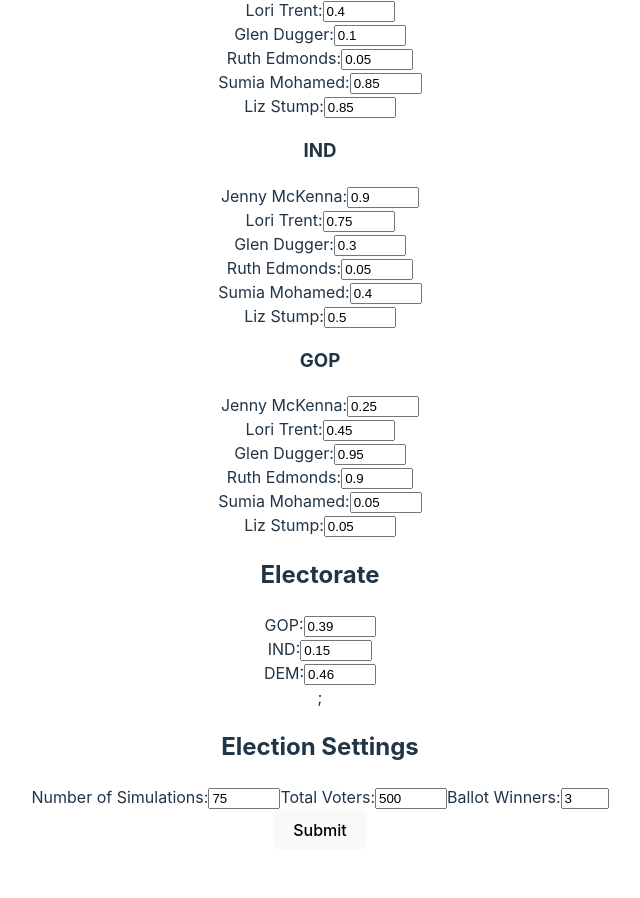
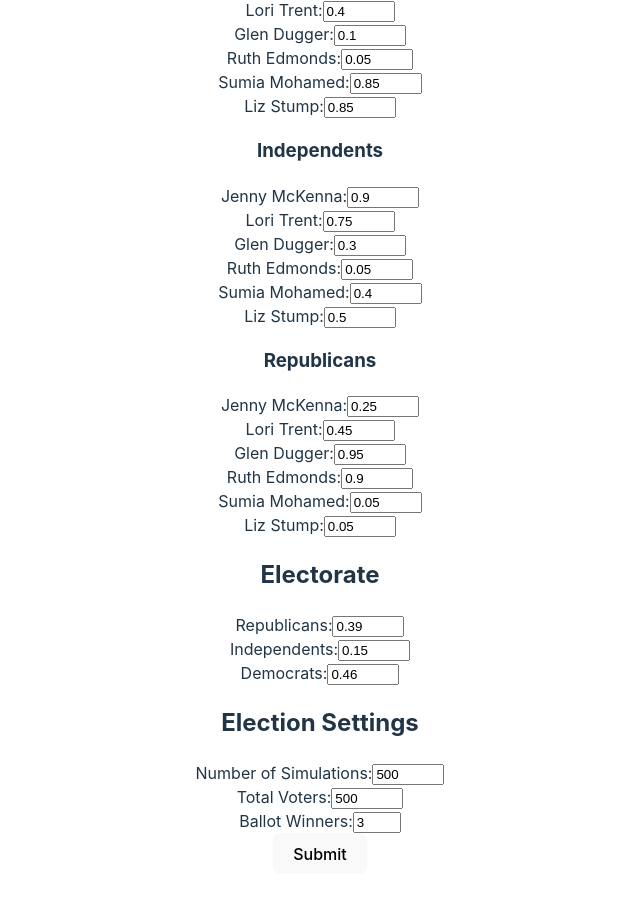
Before and after one commit to sxflynn/electionsim, a React (Vite) app in the folder frontend/: page / in a window 1280 px wide. Shown: the part 478-1376 px from the top of the page, without its empty margins (320-960 px from the left). Built offline with nearby package versions, Linux system fonts and the light colour scheme.

Commit message:
More component changes

```diff
--- a/frontend/src/App.jsx
+++ b/frontend/src/App.jsx
@@ -13,13 +13,15 @@ function App() {
 
     const [response, setResponse] = useState(null);
 
+    const [isSubmitted, setIsSubmitted] = useState(false);
+
     const handleSubmit = async (event) => {
       event.preventDefault();
     //   const apiUrl = process.env.REACT_APP_API_URL || 'http://127.0.0.1:8000'; this breaks the fetch
 
       try {
         // const response = await fetch(`${apiUrl}/election`, { for setting environment variable
-          const response = await fetch('http://127.0.0.1:8000/election', {
+          const response = await fetch('http://10.0.0.132:8000/election', {
               method: 'POST',
               headers: {
                   'Content-Type': 'application/json'
@@ -30,6 +32,7 @@ function App() {
           const responseData = await response.json();
           setResponse(responseData);
           console.log('Successful fetch');
+          setIsSubmitted(true);
       } catch (error) {
           console.error('Error making POST request:', error);
       }
@@ -56,10 +59,11 @@ function App() {
     });
   };
 
+//   Rendering Logic
     return (
         <>
             <h1>UA Election Predictor</h1>
-
+            {!isSubmitted ? (
             <form onSubmit={handleSubmit}>
                 <h2>Candidates</h2>
 
@@ -74,7 +78,7 @@ function App() {
                     />
 
             {/* ElectorateInput component */}
-                <ElectorateInput data={data} setData={setData}/>;
+                <ElectorateInput data={data} setData={setData}/>
 
             {/* ElectionSettingsInput component */}
                 <ElectionSettingsInput
@@ -85,10 +89,13 @@ function App() {
 
                 <button type="submit">Submit</button>
             </form>
-
-            {/* ResponseSection component */}
+            ) : (
+            // ResponseSection component
+            <>
             {response && <ResponseSection responseData={response} />}
-
+            <button onClick={() => setIsSubmitted(false)}>New form</button>
+            </>
+            )}
         </>
     );
 }
--- a/frontend/src/ElectionSettingsInput.jsx
+++ b/frontend/src/ElectionSettingsInput.jsx
@@ -3,7 +3,7 @@ function ElectionSettingsInput({ data, updateNestedObject, maxBallotWinners }) {
     return (
       <div>
         <h2>Election Settings</h2>
-        <>
+        <div>
         <NumberInput
           label="Number of Simulations"
           value={data.electionSettings.numOfSims}
@@ -11,7 +11,7 @@ function ElectionSettingsInput({ data, updateNestedObject, maxBallotWinners }) {
           max = {1000}
           onChange={(e) => updateNestedObject(['electionSettings', 'numOfSims'], parseInt(e.target.value, 10))}
         />
-        </>
+        </div>
         <>
         <NumberInput
           label="Total Voters"
@@ -21,7 +21,7 @@ function ElectionSettingsInput({ data, updateNestedObject, maxBallotWinners }) {
           onChange={(e) => updateNestedObject(['electionSettings', 'totalVoters'], parseInt(e.target.value, 10))}
         />
         </>
-        <>
+        <div>
         <NumberInput
           label="Ballot Winners"
           value={data.electionSettings.ballotWinners}
@@ -29,7 +29,7 @@ function ElectionSettingsInput({ data, updateNestedObject, maxBallotWinners }) {
           max = {maxBallotWinners}
           onChange={(e) => updateNestedObject(['electionSettings', 'ballotWinners'], parseInt(e.target.value, 10))}
         />
-        </>
+        </div>
       </div>
     );
   }
--- a/frontend/src/ResponseSection.jsx
+++ b/frontend/src/ResponseSection.jsx
@@ -1,7 +1,9 @@
 function ResponseSection({ responseData }) {
+    // const [showDetails, setShowDetails] = useState(false);
+
     return (
         <div className="response-section">
-            <h2>Simulation Results</h2>
+            <h2>Prediction Results</h2>
 
             <p><strong>Datetime:</strong> {responseData.datetime}</p>
 
@@ -24,36 +26,6 @@ function ResponseSection({ responseData }) {
                     ))}
                 </tbody>
             </table>
-
-            <h3>Voter Profiles</h3>
-            {Object.entries(responseData.voterProfiles).map(([party, profiles]) => (
-                <div key={party}>
-                    <h4>{party}</h4>
-                    <ul>
-                        {Object.entries(profiles).map(([candidate, value]) => (
-                            <li key={candidate}>
-                                {candidate}: {value.toFixed(2)}
-                            </li>
-                        ))}
-                    </ul>
-                </div>
-            ))}
-
-            <h3>Electorate</h3>
-            <ul>
-                {Object.entries(responseData.electorate).map(([party, value]) => (
-                    <li key={party}>
-                        {party}: {value.toFixed(2)}
-                    </li>
-                ))}
-            </ul>
-
-            <h3>Election Settings</h3>
-            <ul>
-                <li>Number of Simulations: {responseData.electionSettings.numOfSims}</li>
-                <li>Total Voters: {responseData.electionSettings.totalVoters}</li>
-                <li>Ballot Winners: {responseData.electionSettings.ballotWinners}</li>
-            </ul>
         </div>
     );
 }
--- a/frontend/src/config.json
+++ b/frontend/src/config.json
@@ -8,17 +8,17 @@
         "Liz Stump"
     ],
     "voterProfiles":{
-        "DEM":{"Jenny McKenna": 0.60, "Lori Trent": 0.40, "Glen Dugger":0.10, "Ruth Edmonds":0.05, "Sumia Mohamed":0.85, "Liz Stump":0.85},
-        "IND":{"Jenny McKenna": 0.90, "Lori Trent": 0.75, "Glen Dugger":0.30, "Ruth Edmonds":0.05, "Sumia Mohamed":0.40, "Liz Stump":0.50},
-        "GOP":{"Jenny McKenna": 0.25, "Lori Trent": 0.45, "Glen Dugger":0.95, "Ruth Edmonds":0.90, "Sumia Mohamed":0.05, "Liz Stump":0.05}
+        "Democrats":{"Jenny McKenna": 0.60, "Lori Trent": 0.40, "Glen Dugger":0.10, "Ruth Edmonds":0.05, "Sumia Mohamed":0.85, "Liz Stump":0.85},
+        "Independents":{"Jenny McKenna": 0.90, "Lori Trent": 0.75, "Glen Dugger":0.30, "Ruth Edmonds":0.05, "Sumia Mohamed":0.40, "Liz Stump":0.50},
+        "Republicans":{"Jenny McKenna": 0.25, "Lori Trent": 0.45, "Glen Dugger":0.95, "Ruth Edmonds":0.90, "Sumia Mohamed":0.05, "Liz Stump":0.05}
     },
     "electorate":{
-        "GOP":0.39,
-        "IND":0.15,
-        "DEM":0.46
+        "Republicans":0.39,
+        "Independents":0.15,
+        "Democrats":0.46
     },
     "electionSettings":{
-        "numOfSims": 75,
+        "numOfSims": 500,
         "totalVoters":500,
         "ballotWinners":3
     },
```
Also changed, not shown: 2 other files (tests, documents, lock files or other folders).
